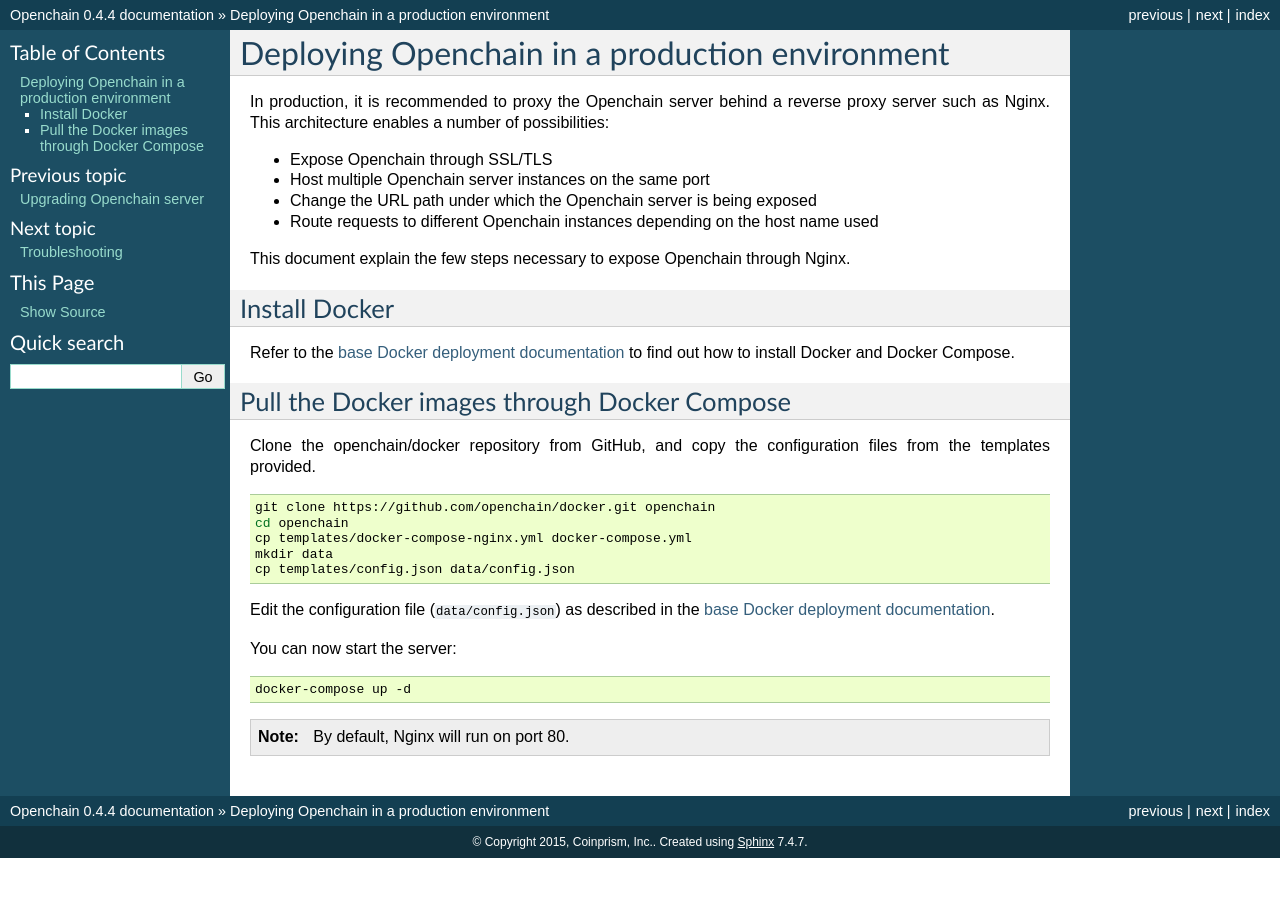
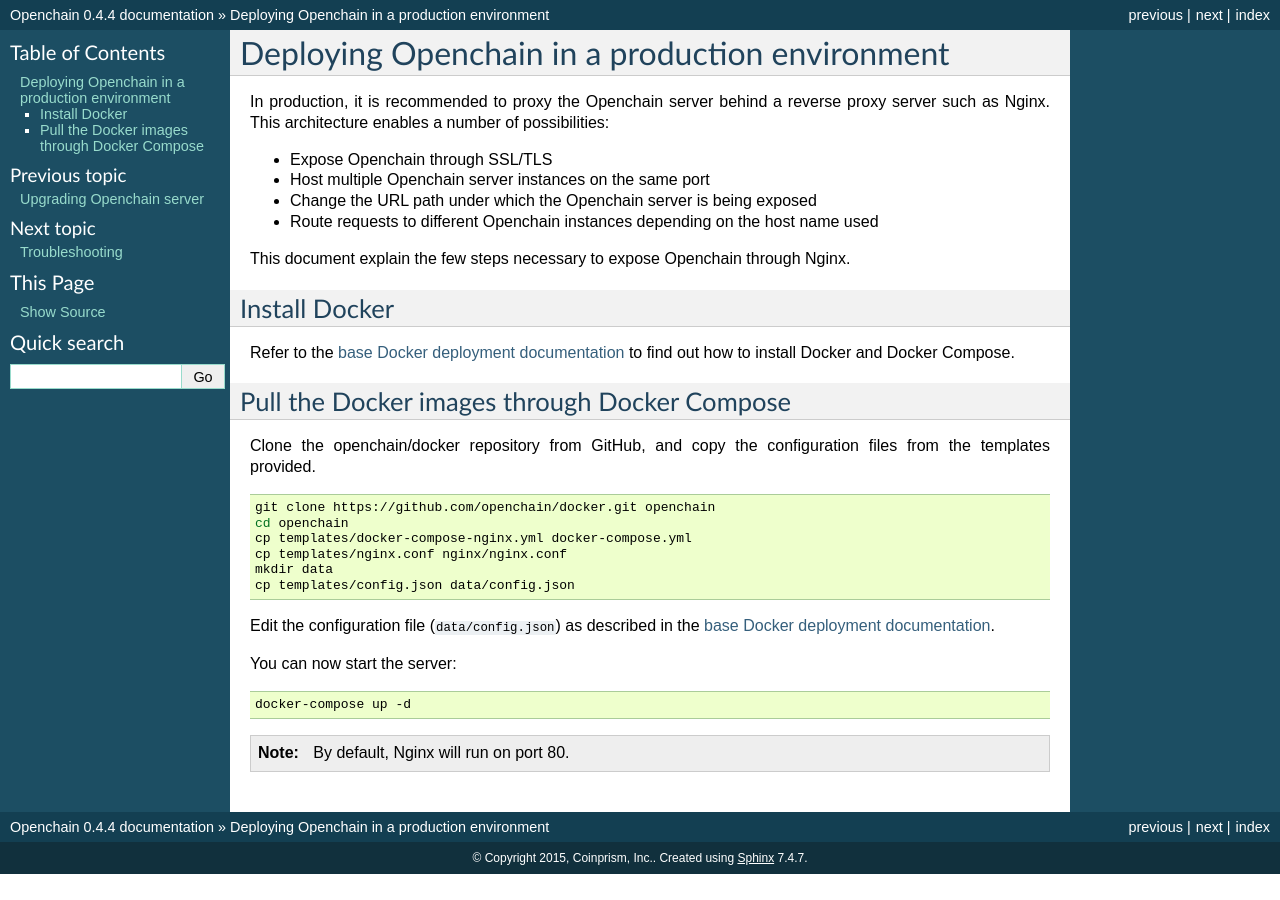
Before and after one commit to openchain/docs, a Sphinx documentation site: the page built from docs/source/general/nginx-deployment.rst, in a window 1280 px wide. Built offline with Sphinx 7.4.7, drawn with Linux system fonts in a browser that asks for light colours.

Commit message:
Add missing step in the Nginx deployment instructions

```diff
--- a/docs/source/general/nginx-deployment.rst
+++ b/docs/source/general/nginx-deployment.rst
@@ -27,6 +27,7 @@
     git clone https://github.com/openchain/docker.git openchain
     cd openchain
     cp templates/docker-compose-nginx.yml docker-compose.yml
+    cp templates/nginx.conf nginx/nginx.conf
     mkdir data
     cp templates/config.json data/config.json
 
```
